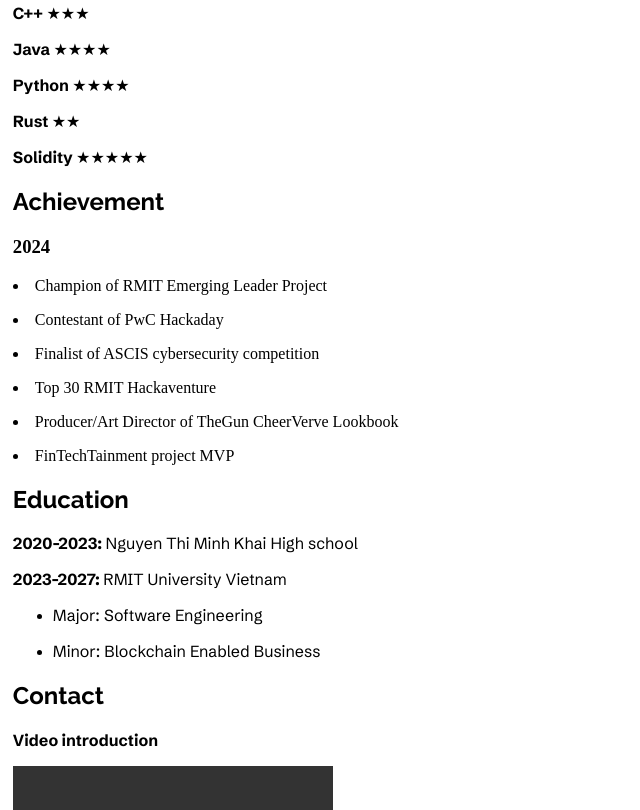
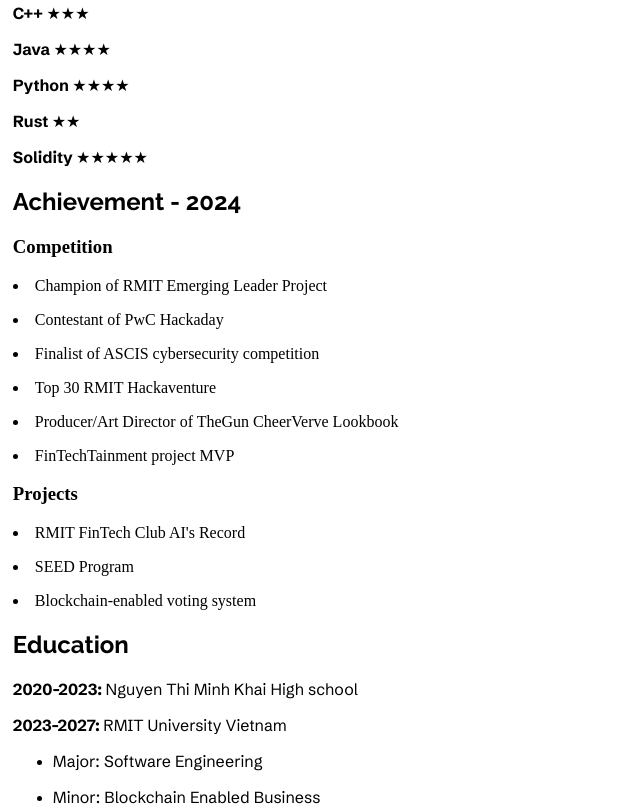
Before and after one commit to marciohardcore/marciohardcore.github.io, a plain HTML site: page index.html in a window 1280 px wide. Shown: the part 654-1464 px from the top of the page, without its empty margins (0-640 px from the left). Drawn offline with Linux system fonts and the light colour scheme; grey boxes are pictures that could not be loaded; a web font is replaced by a local one.

Commit message:
achievement

```diff
--- a/index.html
+++ b/index.html
@@ -64,14 +64,20 @@
       </section>
 
       <section id="Achievement">
-        <h2>Achievement</h2>
-        <h3>2024</h3>
+        <h2>Achievement - 2024</h2>
+        <h3>Competition</h3>
         <p><li> Champion of RMIT Emerging Leader Project </li> </p>
         <p><li> Contestant of PwC Hackaday </li></p>
         <p><li> Finalist of ASCIS cybersecurity competition </li></p>
         <p><li> Top 30 RMIT Hackaventure </li></p>
         <p><li> Producer/Art Director of TheGun CheerVerve Lookbook </li></p>
         <p><li> FinTechTainment project MVP </li></p>
+
+        <h3>Projects</h3>
+        <p><li> RMIT FinTech Club AI's Record </li> </p>
+        <p><li> SEED Program </li></p>
+        <p><li> Blockchain-enabled voting system </li></p>
+
       </section>
 
       <section id="education">
```
